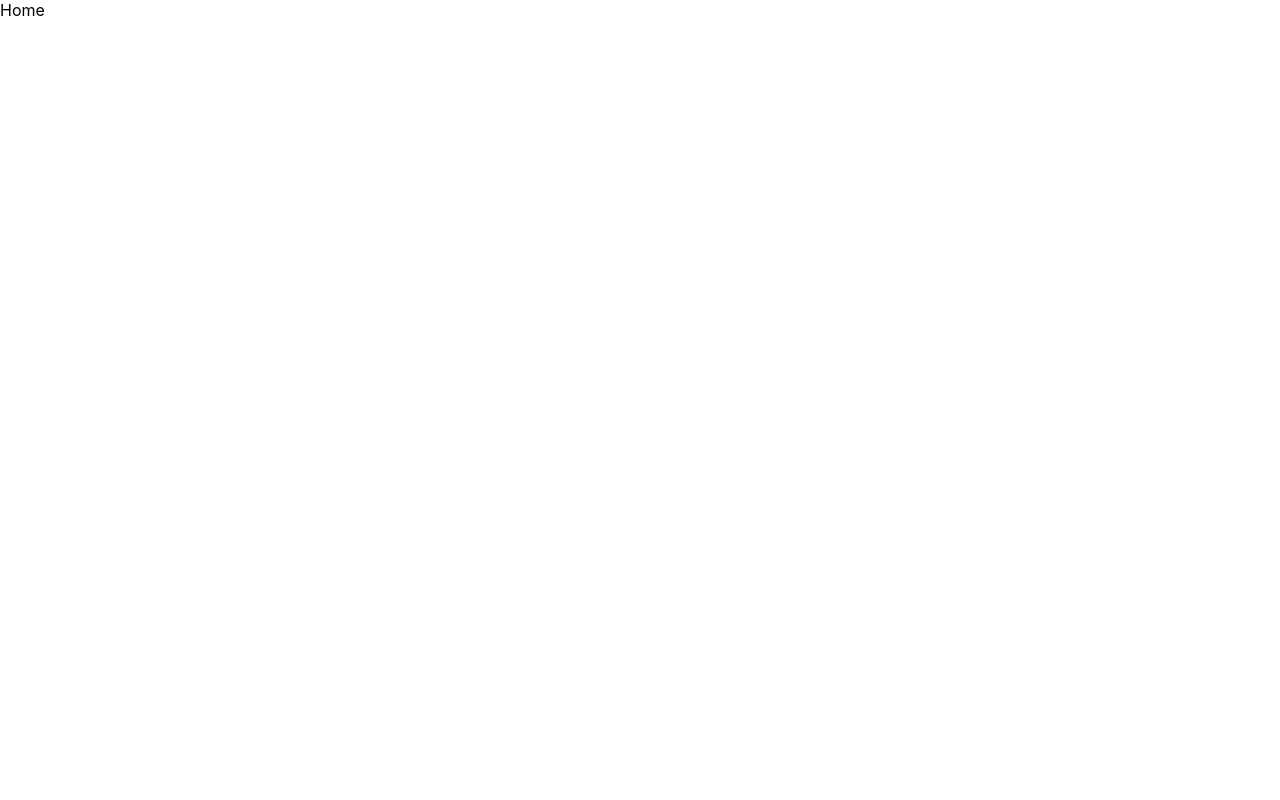
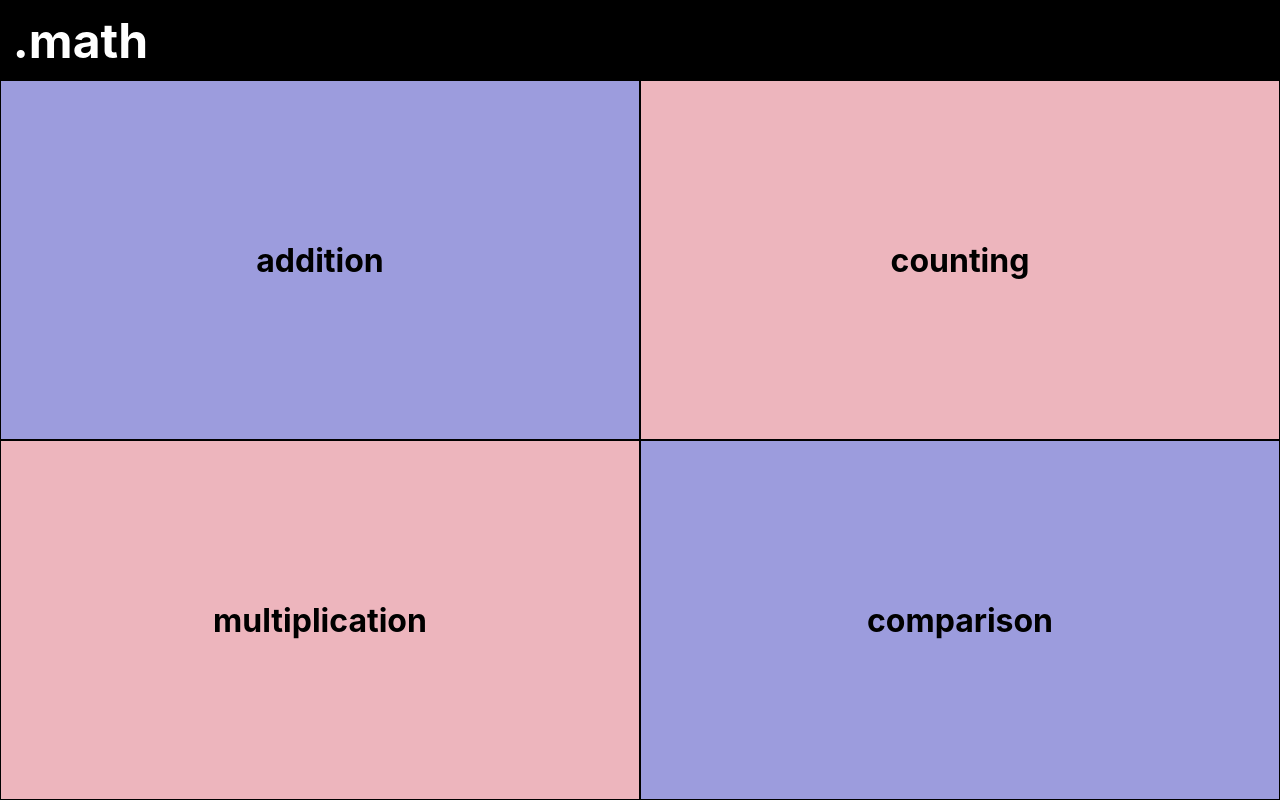
Before and after one commit to hitakritgoplani/math-web-app, a React (Create React App) app in the folder frontend/: page /home in a window 1280 px wide. Built offline with nearby package versions, Linux system fonts and the light colour scheme.

Commit message:
Home page

```diff
--- a/frontend/src/App.js
+++ b/frontend/src/App.js
@@ -16,6 +16,7 @@ function App() {
       <Router>
         <Routes>
           <Route path="/" element={<Login />} />
+          <Route path="/login" element={<Login />} />
           <Route path="/register" element={<Register />} />
           <Route path="/home" element={<Home/>} />
           <Route path="/addition" element={<Add/>} />
--- a/frontend/src/components/Tile.js
+++ b/frontend/src/components/Tile.js
@@ -0,0 +1,21 @@
+import React, {useState} from 'react'
+import '../styles/Tile.css'
+
+export default function Tile(props) {
+    const [isHovered, setIsHovered] = useState(false);
+
+    const handleMouseEnter = () => {
+        setIsHovered(true);
+    }
+
+    const handleMouseLeave = () => {
+        setIsHovered(false);
+    }
+    return (
+        <div style={{backgroundColor:isHovered ? props.hoverColor : props.color}} class="option" onMouseEnter={handleMouseEnter}
+        onMouseLeave={handleMouseLeave}>
+            <h1>{props.name}</h1>
+        </div>
+    )
+}
+// onclick="window.location.href='counting.html';
--- a/frontend/src/pages/Home.js
+++ b/frontend/src/pages/Home.js
@@ -1,9 +1,23 @@
 import React from 'react'
+import Tile from '../components/Tile';
+import '../styles/Home.css'
 
 export default function Home() {
-  return (
-    <div>
-      Home
-    </div>
-  )
+    return (
+        <div className='home-root'>
+            <header className="App-header">
+                <h1><strong>.math</strong></h1>
+            </header>
+            <div className='home-content'>
+                <div className='top'>
+                    <Tile hoverColor="#8080ee" name="addition" color="#9C9CDD"></Tile>
+                    <Tile hoverColor="#f58d9c" name="counting" color="#EDB5BD"></Tile>
+                </div>
+                <div className='bottom'>
+                    <Tile hoverColor="#f58d9c" name="multiplication" color="#EDB5BD"></Tile>
+                    <Tile hoverColor="#8080ee" name="comparison" color="#9C9CDD"></Tile>
+                </div>
+            </div>
+        </div>
+    )
 }
--- a/frontend/src/pages/Login.js
+++ b/frontend/src/pages/Login.js
@@ -8,12 +8,13 @@ export default function Login() {
     return (
         <div className='root'>
             <div className='left'>
-                <h1><ReactTyped strings={text}  typeSpeed={190} backSpeed={190} cursorChar='_' loop/>
+                <h1><ReactTyped className='math' strings={text}  typeSpeed={190} backSpeed={190} cursorChar='' loop/>
                 </h1>
+                <span><ReactTyped className="cur" strings={[""]}  typeSpeed={190} backSpeed={190} cursorChar='|' loop/></span>
             </div>
             <div className='right'>
                 <form action="#">
-                    <h2 id="login">Welcome back !</h2>
+                    <h2 id="login">Hello👋, Welcome back !</h2>
                     <label>
                         Enter your email:<br />
                         <input id="email" type="text" placeholder="Enter Email" />
--- a/frontend/src/pages/Register.js
+++ b/frontend/src/pages/Register.js
@@ -10,7 +10,7 @@ export default function Register() {
             </div>
             <div className='right'>
                 <form action="#">
-                    <h2 id="login">Welcome back !</h2>
+                    <h2 id="login">Hello👋, Welcome !</h2>
                     <label>
                         Enter your email:<br />
                         <input id="email" type="text" placeholder="Enter Email" />
--- /dev/null
+++ b/frontend/src/styles/Home.css
@@ -0,0 +1,31 @@
+.home-root{
+    width: 100%;
+    height: 100%;
+}
+
+header{
+    height: 10vh;
+    display: flex;
+    align-items: center;
+    padding-left: 1vw;
+    background-color: black;
+    color: white;
+    font-size: 1.5rem;
+}
+
+.home-content{
+    width: 100%;
+    height: 90vh;
+    display: flex;
+    flex-direction: column;
+}
+
+.top{
+    display: flex;
+    height: 100%;
+}
+
+.bottom{
+    display: flex;
+    height: 100%;
+}
--- a/frontend/src/styles/Login.css
+++ b/frontend/src/styles/Login.css
@@ -15,7 +15,7 @@
     justify-content: center;
     align-items: center;
     font-size: 5rem;
-    font-weight: bold;
+    /* font-weight: bold; */
 }
 
 .right{
@@ -84,6 +84,14 @@ input:not(.btn){
 	background-color: #7b7bee;
 }
 
+.math{
+    font-weight: bold;
+}
+
+.cur{
+    font-size: 8rem;
+}
+
 @media screen and (max-width: 768px) {
 
 	.root{
--- /dev/null
+++ b/frontend/src/styles/Tile.css
@@ -0,0 +1,15 @@
+.option{
+	display: flex;
+	justify-content: center;
+	align-items: center;
+	color: black;
+    border: 1px black solid;
+    width: 50%;
+    cursor: pointer;
+    font-size: 1rem;
+}
+
+.option:hover{
+    text-decoration: underline;
+    font-size: 2rem;
+}
```
Also changed, not shown: frontend/src/components/Header.js (added).
